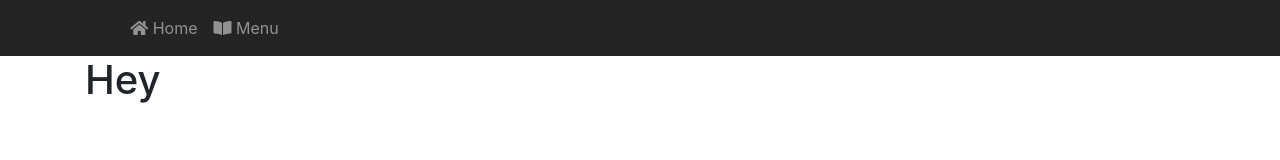
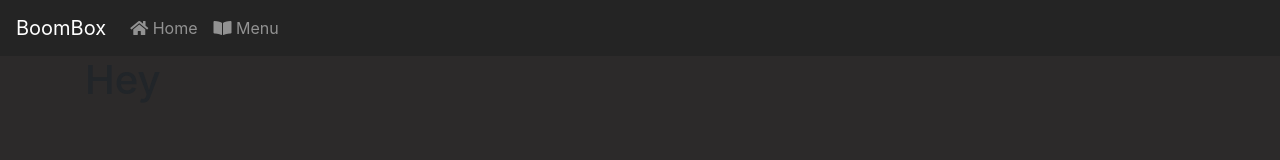
Before and after one commit to RoLfBOT/bootstrap-custom, a website: page index.html in a window 1280 px wide. Drawn offline with nearby package versions, Linux system fonts and the light colour scheme.

Commit message:
body bg changed to required color

```diff
--- a/custom.scss
+++ b/custom.scss
@@ -5,7 +5,7 @@ $theme-colors: (
 );
 
 $navbar-dark-toggler-border-color: rgba(0, 0, 0, 0);
-$navbar-dark-active-color: rgba(255, 255, 255, 0);
+$body-bg: #2c2a2a;
 
 @import 'node_modules/bootstrap/scss/bootstrap';
 
```
Also changed, not shown: custom.css, 1 other file.
